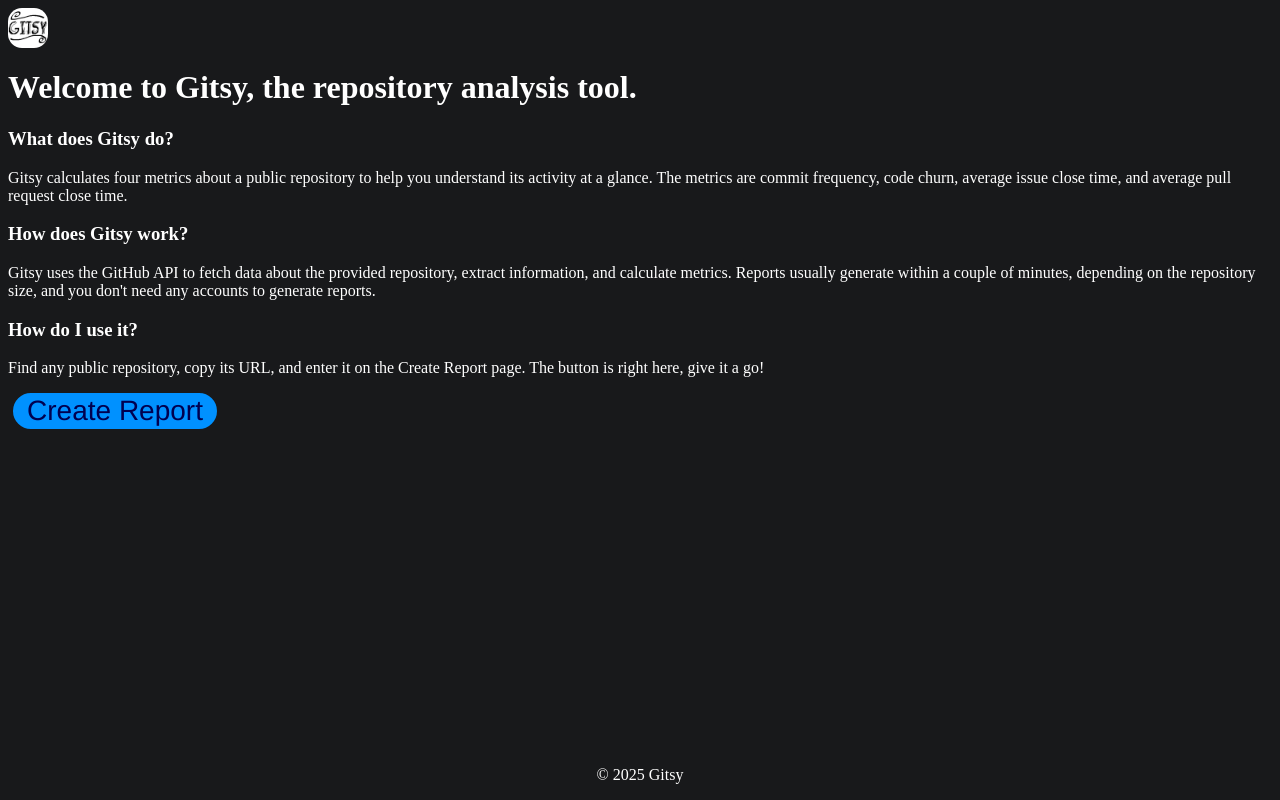
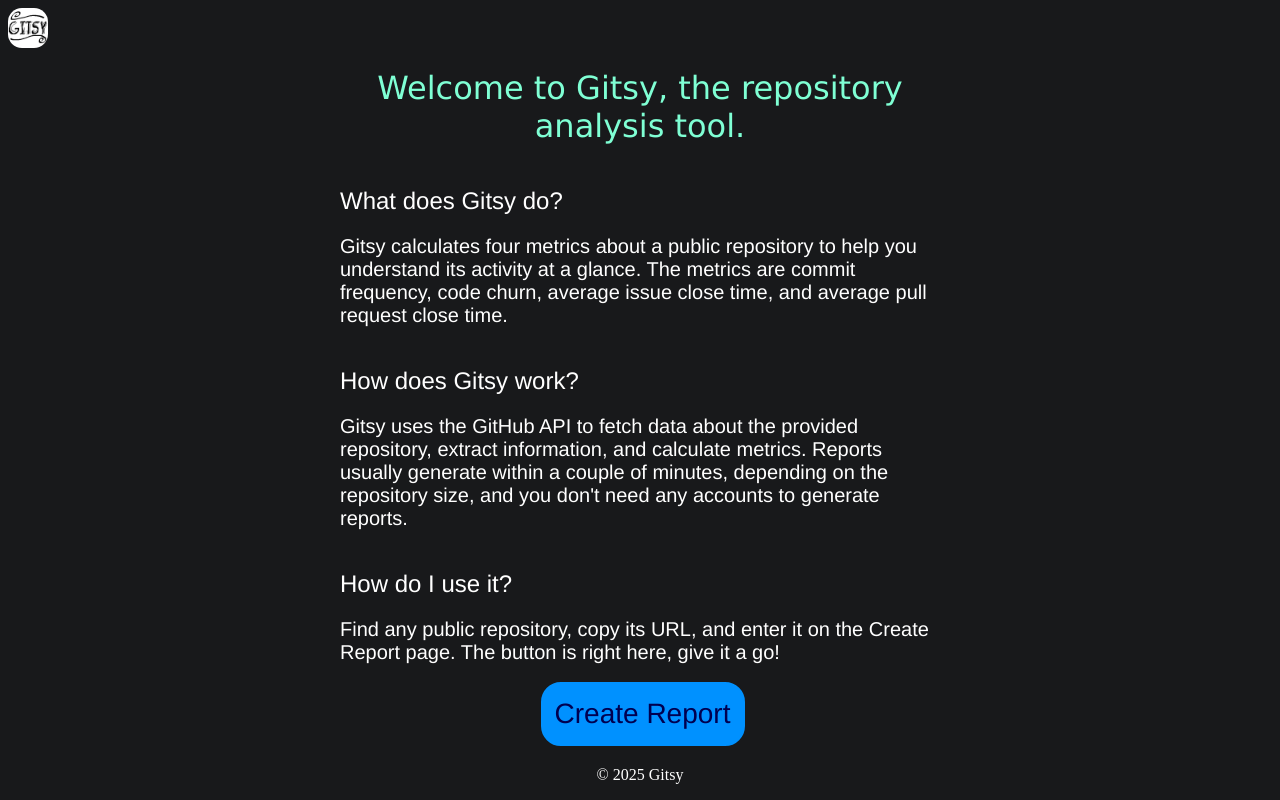
Before and after one commit to matslyk0/Gitsy, a React (Vite) app in the folder frontend/gitsy/: page /get-started in a window 1280 px wide. Built offline with nearby package versions, Linux system fonts and the light colour scheme.

Commit message:
feature: style the get-started page with css

```diff
--- a/frontend/gitsy/src/components/Introduction/Introduction.jsx
+++ b/frontend/gitsy/src/components/Introduction/Introduction.jsx
@@ -1,28 +1,45 @@
+import styles from "./Introduction.module.css";
+import CreateReportPageButton from "../MainPageButtons/CreateReportPageButton";
+
 export default function Introduction() {
   return (
-    <div>
-      <h1 style={{ color: "white" }}>
-        Welcome to Gitsy, the repository analysis tool.
-      </h1>
-      <h3 style={{ color: "white" }}>What does Gitsy do?</h3>
-      <p style={{ color: "white" }}>
+    <>
+      <div className={styles.introduction}>
+        <h1>Welcome to Gitsy, the repository analysis tool.</h1>
+
+        <section>
+          <h2>What does Gitsy do?</h2>
+          <p>
             Gitsy calculates four metrics about a public repository to help you
-        understand its activity at a glance. The metrics are commit frequency,
-        code churn, average issue close time, and average pull request close
-        time.
+            understand its activity at a glance. The metrics are commit
+            frequency, code churn, average issue close time, and average pull
+            request close time.
           </p>
-      <h3 style={{ color: "white" }}>How does Gitsy work?</h3>
-      <p style={{ color: "white" }}>
-        Gitsy uses the GitHub API to fetch data about the provided repository,
-        extract information, and calculate metrics. Reports usually generate
-        within a couple of minutes, depending on the repository size, and you
-        don't need any accounts to generate reports.
+        </section>
+
+        <section>
+          <h2>How does Gitsy work?</h2>
+          <p>
+            Gitsy uses the GitHub API to fetch data about the provided
+            repository, extract information, and calculate metrics. Reports
+            usually generate within a couple of minutes, depending on the
+            repository size, and you don't need any accounts to generate
+            reports.
           </p>
-      <h3 style={{ color: "white" }}>How do I use it?</h3>
-      <p style={{ color: "white" }}>
+        </section>
+
+        <section>
+          <h2>How do I use it?</h2>
+          <p>
             Find any public repository, copy its URL, and enter it on the Create
             Report page. The button is right here, give it a go!
           </p>
+        </section>
       </div>
+
+      <div className={styles.buttonDiv}>
+        <CreateReportPageButton />
+      </div>
+    </>
   );
 }
--- /dev/null
+++ b/frontend/gitsy/src/components/Introduction/Introduction.module.css
@@ -0,0 +1,34 @@
+.introduction {
+  align-items: center;
+  border: 0px solid white;
+  display: flex;
+  flex-direction: column;
+  justify-content: center;
+  max-width: 600px;
+}
+.introduction h1 {
+  color: aquamarine;
+  text-align: center;
+  font: 2em Verdana;
+}
+.introduction p {
+  color: white;
+  font:
+    1.25em Helvetica,
+    sans-serif;
+}
+.introduction h2 {
+  color: white;
+  font:
+    1.5em Helvetica,
+    sans-serif;
+}
+
+.buttonDiv {
+  align-items: center;
+  border: 0px solid white /* for debugging*/;
+  display: flex;
+  height: 60px;
+  width: 400px; /* button width is 50% of its container */
+  justify-content: center;
+}
--- a/frontend/gitsy/src/pages/GetStarted.jsx
+++ b/frontend/gitsy/src/pages/GetStarted.jsx
@@ -1,15 +1,21 @@
 import Banner from "../components/Banner/Banner.jsx";
 import Footer from "../components/Footer/Footer.jsx";
-import CreateReportPageButton from "../components/MainPageButtons/CreateReportPageButton.jsx";
 import Introduction from "../components/Introduction/Introduction.jsx";
 
 export default function GetStarted() {
+  const styles = {
+    justifyContent: "center",
+    display: "flex",
+    alignItems: "center",
+    flexDirection: "column",
+    border: "0px solid white" /* for debugging */,
+  };
+
   return (
     <>
       <Banner />
-      <main>
+      <main style={styles}>
         <Introduction />
-        <CreateReportPageButton />
       </main>
       <Footer />
     </>
```
Lines whose indentation alone changed are shown as unchanged.
